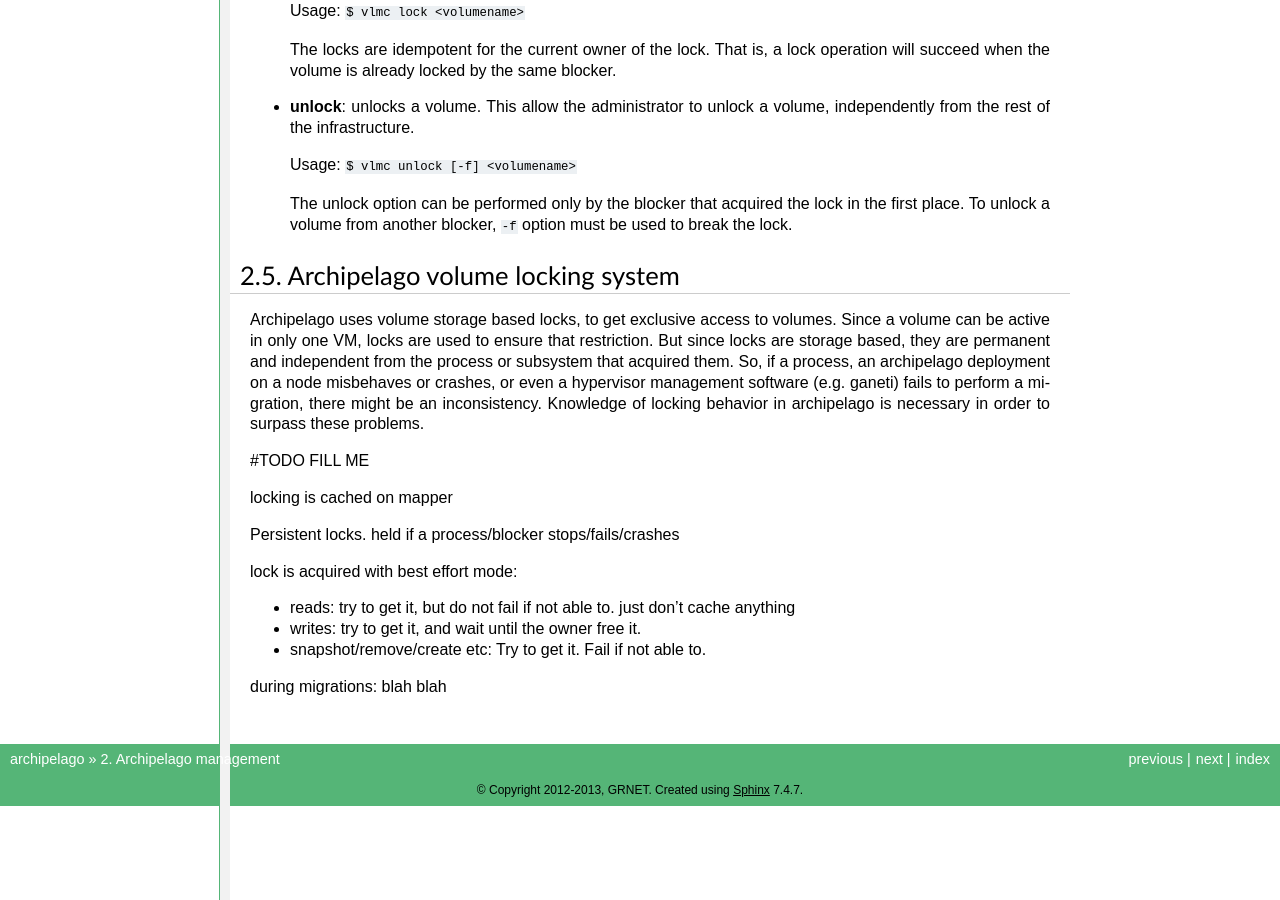
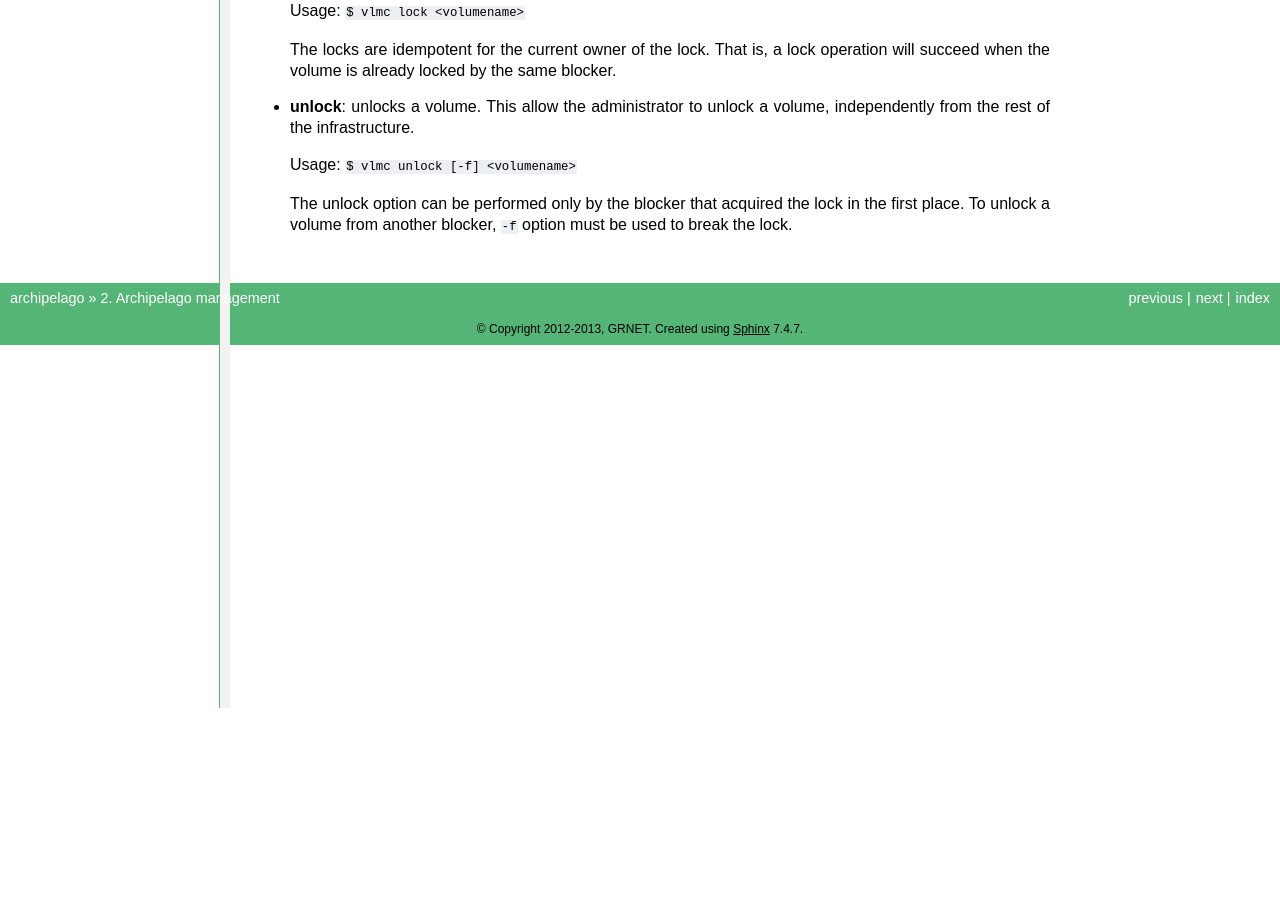
Before and after one commit to grnet/archipelago, a Sphinx documentation site: the page built from docs/archipelago_deploy.rst, in a window 1280 px wide and 900 px high, scrolled down 4024 px. Built offline with Sphinx 7.4.7, drawn with Linux system fonts in a browser that asks for light colours; pages that are not in the unit, such as notebooks, are missing from menus; after the commit the page ends 4732 px from its top, so only the background shows below that; some of the changed text lies outside the part shown.

Commit message:
docs: Remove TODO locking section

```diff
--- a/docs/archipelago_deploy.rst
+++ b/docs/archipelago_deploy.rst
@@ -213,10 +213,6 @@ Available commands:
   for usage. The actual blocks are removed later, when a garbage collection is
   invoked.
 
-.. * **list**: Provides a list of archipelago volume currently found on storage
-..
-..   Usage: ``$ vlmc list``
-
 * **info**: shows volume information. Currently returns only the volume size.
 
   Usage: ``$ vlmc info <volumename>``
@@ -253,29 +249,3 @@ Available commands:
   The unlock option can be performed only by the blocker that acquired the lock
   in the first place. To unlock a volume from another blocker, ``-f`` option
   must be used to break the lock.
-
-Archipelago volume locking system
-*********************************
-
-Archipelago uses volume storage based locks, to get exclusive access to volumes.
-Since a volume can be active in only one VM, locks are used to ensure that
-restriction. But since locks are storage based, they are permanent and
-independent from the process or subsystem that acquired them. So, if a process,
-an archipelago deployment on a node misbehaves or crashes, or even a hypervisor
-management software (e.g. ganeti) fails to perform a migration, there might be an
-inconsistency. Knowledge of locking behavior in archipelago is necessary in
-order to surpass these problems.
-
-#TODO FILL ME
-
-locking is cached on mapper
-
-Persistent locks. held if a process/blocker stops/fails/crashes
-
-lock is acquired with best effort mode:
-
-* reads: try to get it, but do not fail if not able to. just don't cache anything
-* writes: try to get it, and wait until the owner free it.
-* snapshot/remove/create etc: Try to get it. Fail if not able to.
-
-during migrations: blah blah
```
